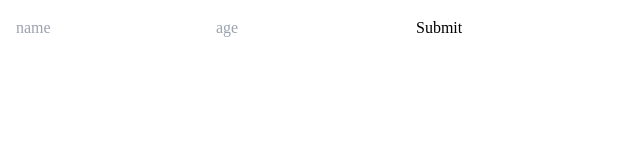
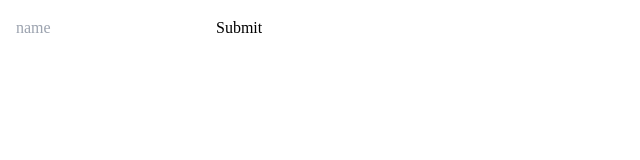
Before and after one commit to Adit-Parashar-10/essential-for-React, a React (Vite) app in the folder reacting/: page / in a window 1280 px wide. Shown: the top 160 px of the page, without its empty margins (0-640 px from the left). Built offline with nearby package versions, Linux system fonts and the light colour scheme.

Commit message:
updated code

```diff
--- a/reacting/src/App.jsx
+++ b/reacting/src/App.jsx
@@ -43,7 +43,7 @@ const App = () => {
     <div className='p-4'>
      <form action="" onChange={(event)=>setval({...val, name:event.target.value})}>
      <input ref={name} type="text" placeholder='name' />
-     <input ref={age} type="text" placeholder='age' />
+
 
      <input type="submit"  />
      </form>
```
